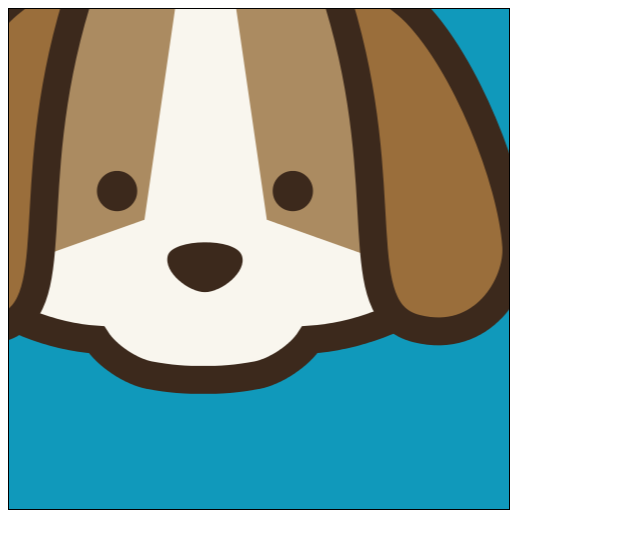
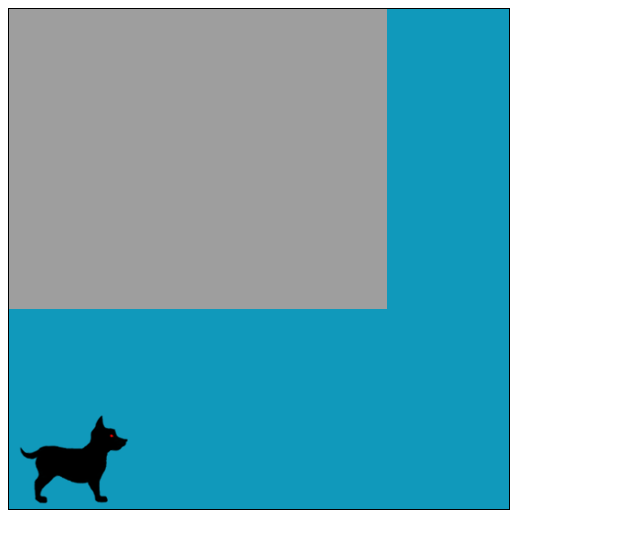
Before and after one commit to mlindhorst/gamebyitscover_2016, a plain HTML site: page index.html in a window 1280 px wide. Shown: the whole page, without its empty margins (0-640 px from the left). Drawn offline with Linux system fonts and the light colour scheme; animation ran at ten frames a second.

Commit message:
Got the viewport to move. Add BackgroundScene object.
Using the factory level as the background. Need to move that stuff into
the LevelController.

```diff
--- a/Main.js
+++ b/Main.js
@@ -1,6 +1,10 @@
 interactive = true;
+playing = true;
+
 var stage;
 var renderer;
+
+Main.SCROLL_SPEED = 5;
 
 function Main() {
 	this.renderer = PIXI.autoDetectRenderer(
@@ -22,19 +26,33 @@ function Main() {
 }
 
 Main.prototype.animate = function() {
+	if(playing) {
+		var now = new Date().getTime();
+		this.gameController.moveViewportXBy(now, Main.SCROLL_SPEED);
+	}
+
 	renderer.render(stage);
 	requestAnimationFrame(Main.prototype.animate.bind(this));
 };
 
 Main.prototype.loadSpriteSheet = function() {
 	loader = PIXI.loader;
-	loader.add('puppy', "resources/puppytemp.png");
+
+	// Puppy
+	loader.add('puppy', "resources/Puppy Stuff/Dogsmall.png");
+	loader.add('bone', "resources/Puppy Stuff/Bone.png");
+
+	// Level 1 - Factory
+	loader.add('facilitybg', "resources/Levels/Facility/FacilityBG.png");
+	loader.add('facilityfanblades', "resources/Levels/Facility/Fan_Blades.png");
+	loader.add('facilityfancover', "resources/Levels/Facility/Fan_Cover.png");
+
 	loader.once('complete', this.spriteSheetLoaded);
 	loader.load();
 };
 
 // TODO: Fix this. spriteSheetLoaded requires local variables because when it's called, its parent (accessed by the "this" keyword) is the PIXI.loader, which messes everything up.
 Main.prototype.spriteSheetLoaded = function() {
-	this.gamecontroller = new GameController(stage);
+	this.gameController = new GameController(stage);
 	requestAnimationFrame(Main.prototype.animate.bind(this));
 };
--- a/index.html
+++ b/index.html
@@ -6,6 +6,7 @@
 		<script src="pixi.js-master/bin/pixi.js"></script>
 		<script src="Main.js"></script>
 		<script src="js\GameController.js"></script>
+		<script src="js\sprites\BackgroundScene.js"></script>
 	</head>
 
 	<body onload="init();">
--- a/js/GameController.js
+++ b/js/GameController.js
@@ -1,16 +1,50 @@
 function GameController(stage) {
 	this.stage = stage;
+	this.viewportX = 0;
 
-	var texture = PIXI.Texture.fromImage("resources/puppytemp.png");
+	// TODO: Move these methods to LevelController.
+	this.setupBG();
+	this.setupPuppy();
+}
+
+GameController.prototype.setupBG = function() {
+	var bgTexture = PIXI.Texture.fromImage("resources/Levels/Facility/FacilityBG.png");
+	this.bg = new BackgroundScene(
+		bgTexture,
+		bgTexture.baseTexture.width,
+		bgTexture.baseTexture.height,
+		0,
+		0,
+		0.09
+	);
+
+	this.stage.addChild(this.bg);
+};
+
+GameController.prototype.setupPuppy = function() {
+	var texture = PIXI.Texture.fromImage("resources/Puppy Stuff/Dogsmall.png");
 	var puppy = new PIXI.Sprite(texture);
 
-	// center the sprite's anchor point
-	puppy.anchor.x = 0.5;
-	puppy.anchor.y = 0.5;
+	// This puts the anchor at the bottom left-hand corner of the PNG.
+	puppy.anchor.x = 0.0;
+	puppy.anchor.y = 1.0;
 
-	// move the sprite to the center of the screen
-	puppy.position.x = 200;
-	puppy.position.y = 150;
+	puppy.position.x = 10;
+	puppy.position.y = 495;
 
 	this.stage.addChild(puppy);
-}
+};
+
+GameController.prototype.setViewportX = function(viewportX) {
+	this.viewportX = viewportX;
+	this.bg.setViewportX(viewportX);
+};
+
+GameController.prototype.getViewportX = function() {
+	return this.viewportX;
+};
+
+GameController.prototype.moveViewportXBy = function(currTime, units) {
+	var newViewportX = this.viewportX + units;
+	this.setViewportX(newViewportX);
+};
--- /dev/null
+++ b/js/sprites/BackgroundScene.js
@@ -0,0 +1,37 @@
+sWidth = 7400;
+sHeight = 1500;
+
+function BackgroundScene(texture, width, height, startX, startY, deltax) {
+	PIXI.Sprite.call(this, texture, width, height);
+
+	this.position.x = startX;
+	this.position.y = startY;
+
+	this.viewportX = 0;
+	this.deltax = deltax;
+
+	this.speed = 5;
+	this.width = width;
+	this.height = height;
+}
+
+BackgroundScene.constructor = BackgroundScene;
+BackgroundScene.prototype = Object.create(PIXI.Sprite.prototype);
+
+BackgroundScene.prototype.setViewportX = function(newViewportX) {
+	var distanceTravelled = newViewportX - this.viewportX;
+	this.viewportX = newViewportX;
+	this.position.x -= (distanceTravelled * this.deltax);
+};
+
+BackgroundScene.prototype.moveObject = function() {
+	if(this.isOffScreen())
+		this.speed *= -1;
+	this.position.x += this.speed;
+};
+
+BackgroundScene.prototype.isOffScreen = function() {
+	if(this.position.x + this.width > sWidth || this.position.x < 0) {
+		return true;
+	}
+};
```
